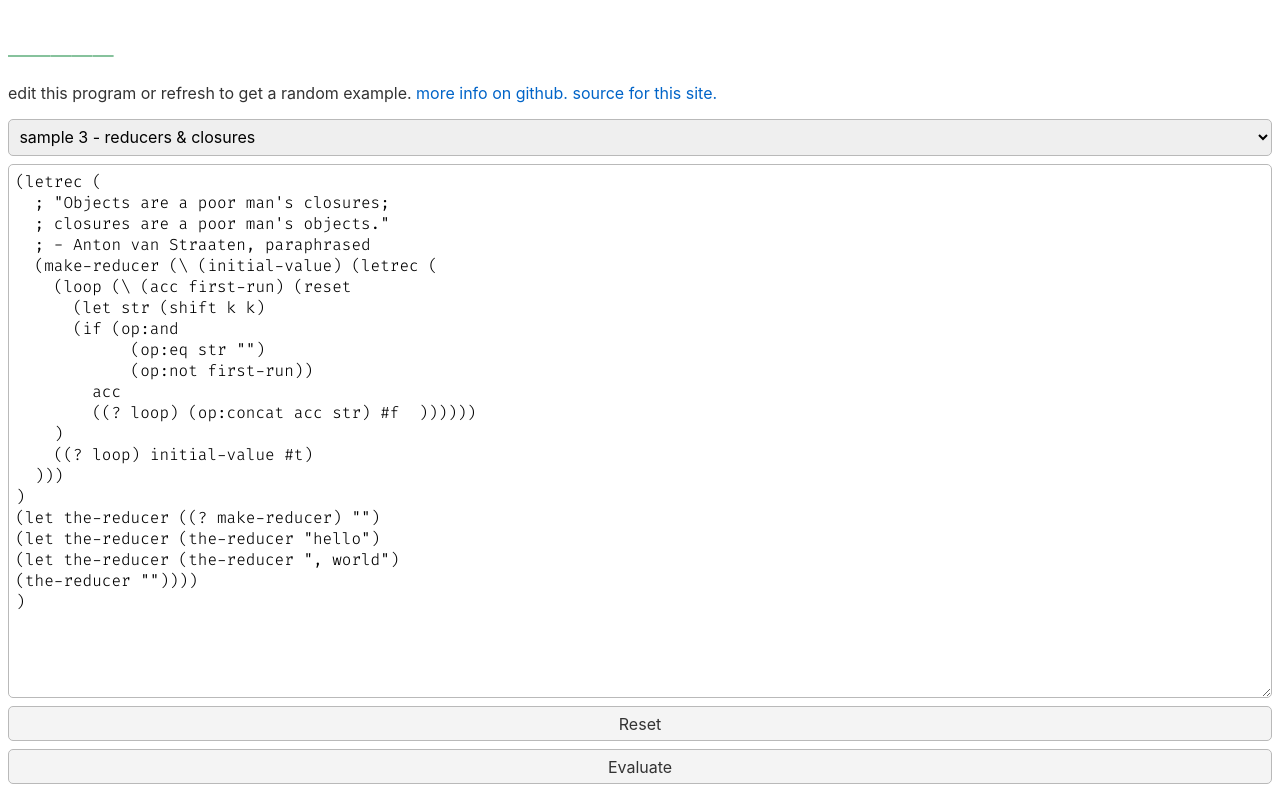
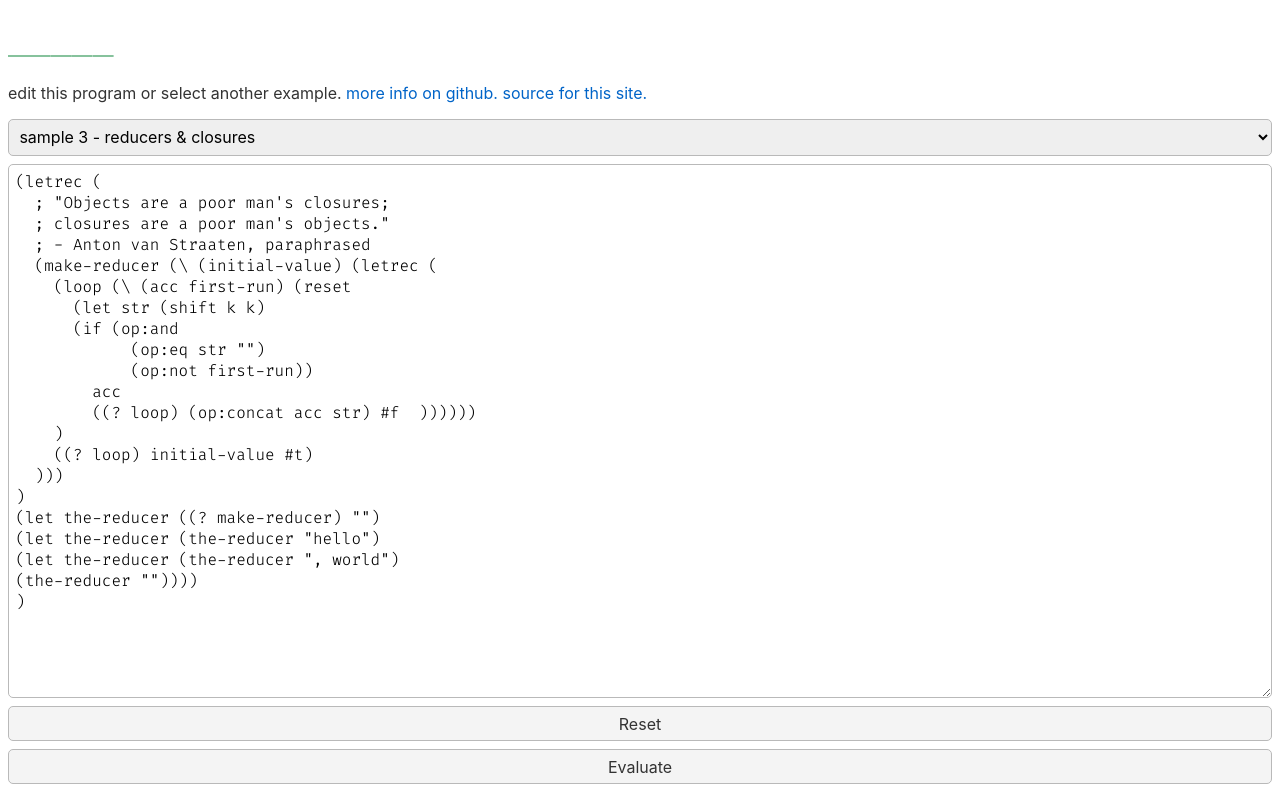
Before and after one commit to gatlin/precursor-site, a Svelte app: page / in a window 1280 px wide. Built offline with nearby package versions, Linux system fonts and the light colour scheme; a web font is replaced by a local one.

Commit message:
fiddling with copy

```diff
--- a/src/App.svelte
+++ b/src/App.svelte
@@ -49,7 +49,7 @@
 <h1>{result}</h1>
 {/if}
 <p>
-edit this program or refresh to get a random example.
+edit this program or select another example.
   <a target="_blank" href="//github.com/gatlin/precursor-ts">
     more info on github.
   </a>
```
